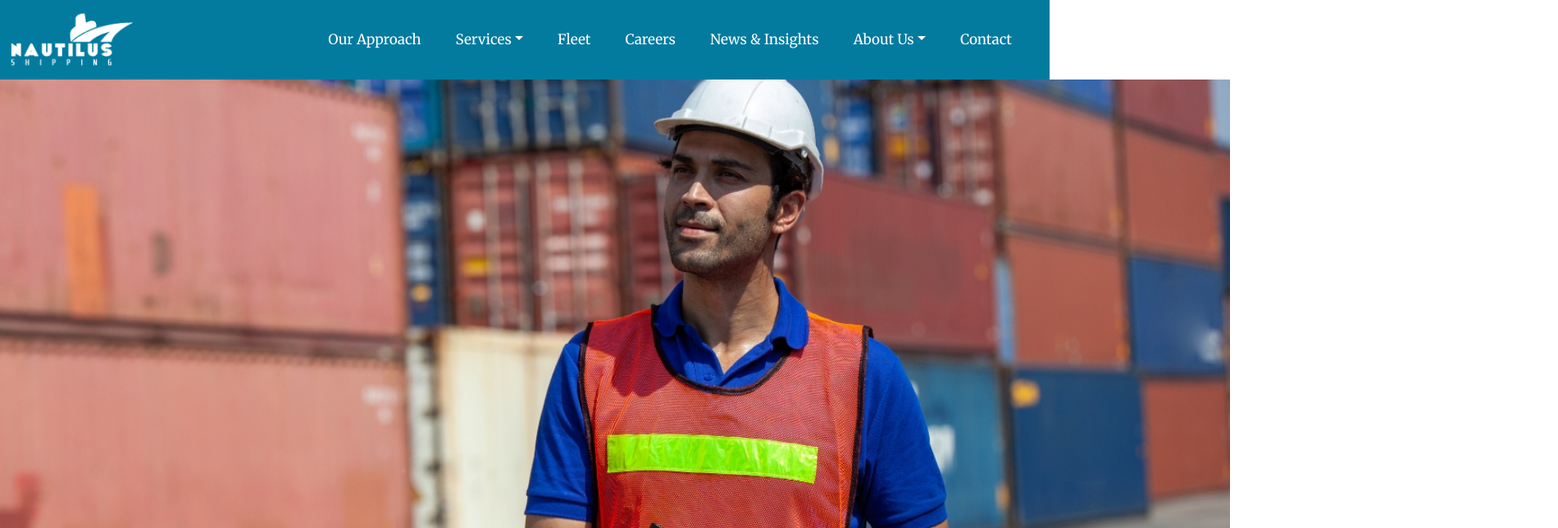
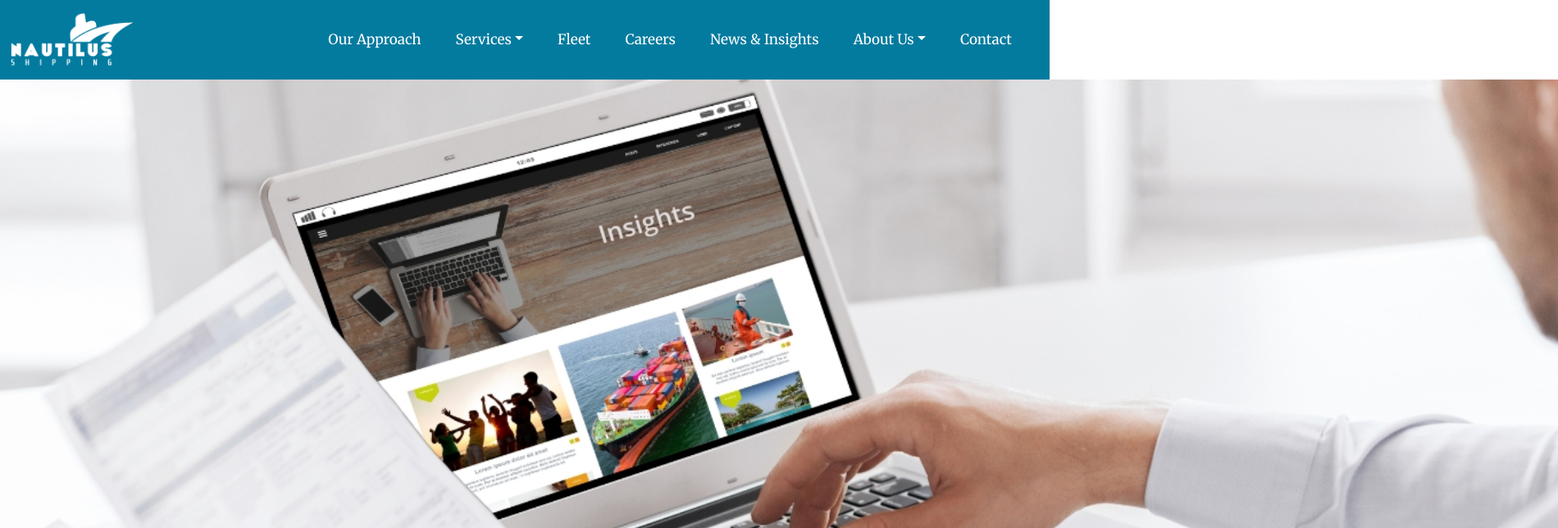
Before and after one commit to jalal1985khan/nautillus-react, a Next.js app: page /inspection in a window 1280 px wide. Shown: the top 644 px of the page at 82% size, 1900 px wide, since content can reach past the window. Built offline with nearby package versions, Linux system fonts and the light colour scheme.

Commit message:
updated api

```diff
--- a/pages/inspection.js
+++ b/pages/inspection.js
@@ -11,15 +11,26 @@ const approach = () => {
     <div>
 <Header/>
 
-  <Image
-    src="/images/inspection_banner.jpeg"
+<Image
+        src="/images/insights_banner.jpeg"
+        width="1900"
+        height="620"
+        background='no-repeat'
+        background-size='cover'
+
+        className="banner-img"
+
+      />
+
+  {/* <Image
+    src="/images/insights_banner.jpeg"
     width="1500"
     height="620"
     background='no-repeat'
     background-size= 'cover'
-    className="banner-img"
+    className="banner-img"~
 
-  />
+  /> */}
 <Container className="text-box">
 <h1 className="mb-4 mt-5 heading">Inspection</h1>
 <p className="fs-3 mt-4">Our expertise and focus on providing end-to-end solutions saw us launch an Inspections and Surveys practice in early 2014. The services offered under this include Fire Damage, Marine (Hull & Cargo), Engineering, Containers, Bunker and, other related Surveys.</p>
```
